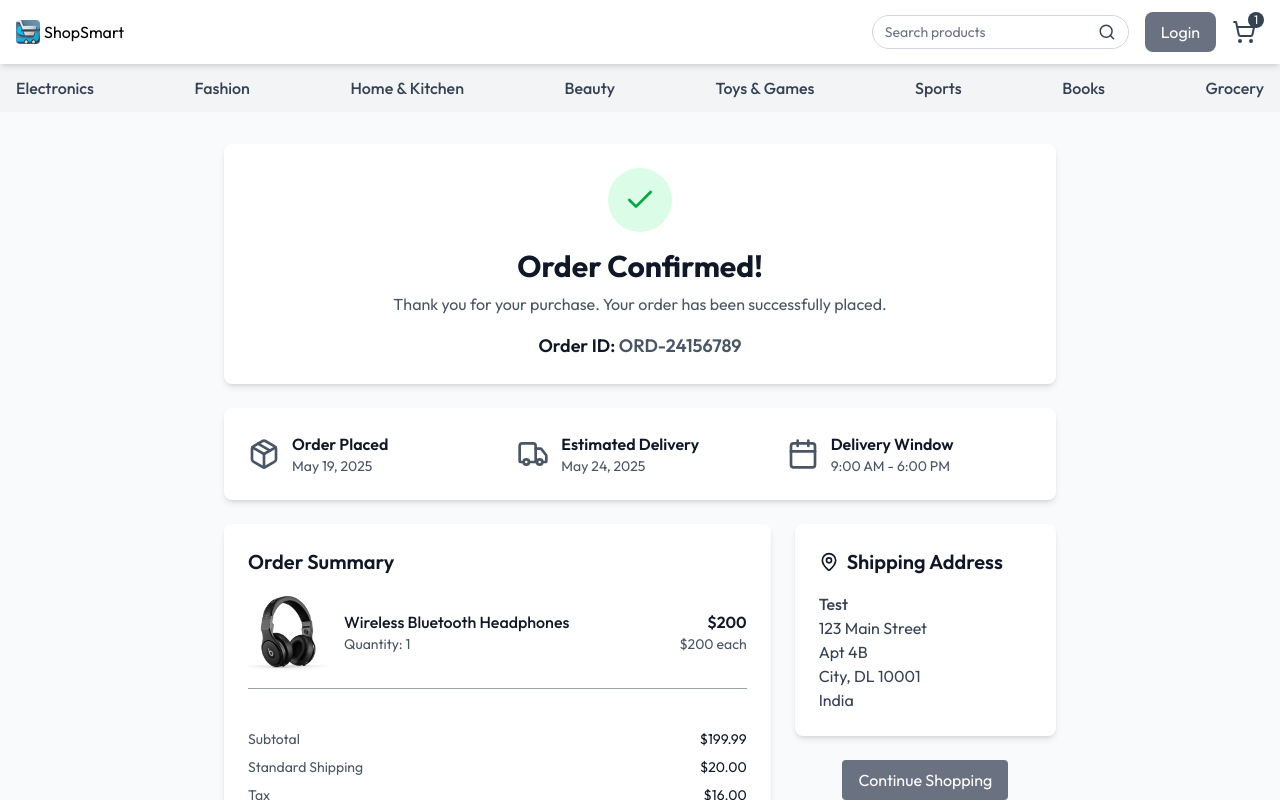
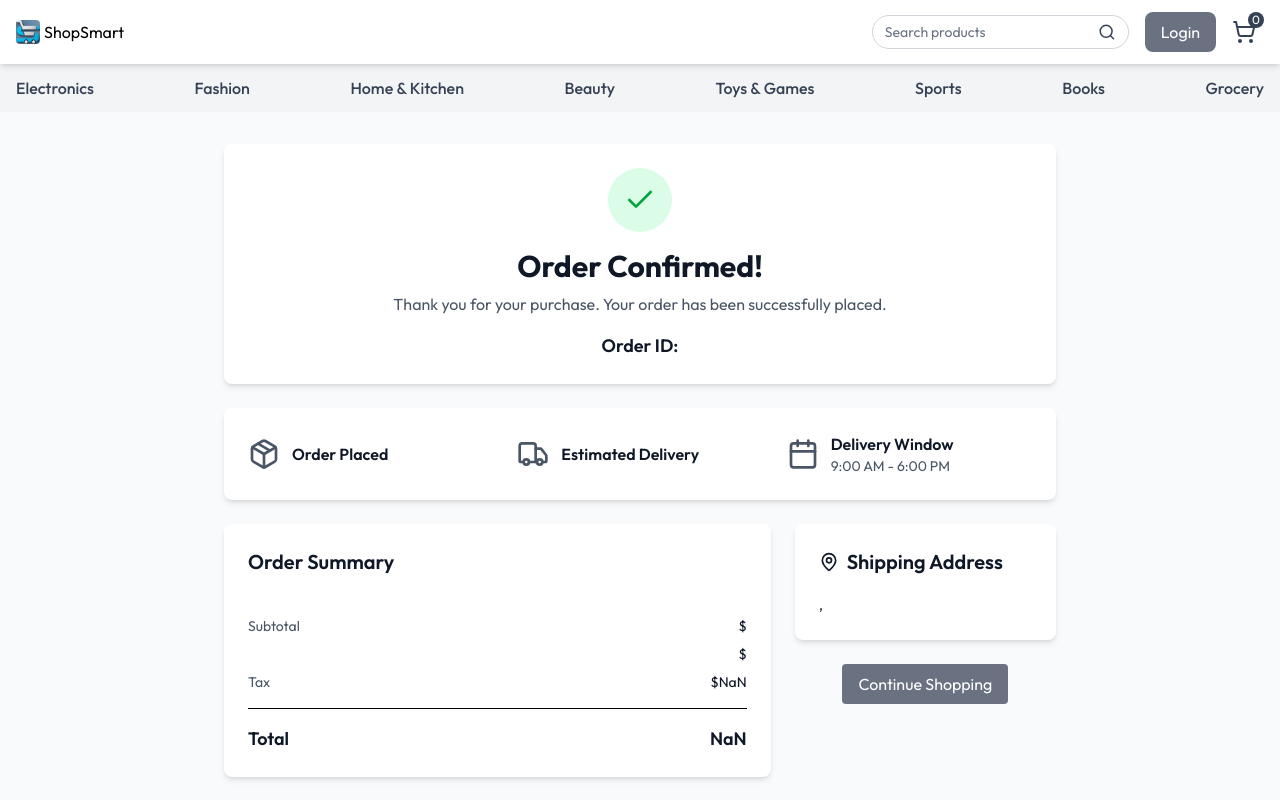
Before and after one commit to pradipkumarmadheshiya/ShopSmart, a React (Vite) app in the folder client/: page /orderConfirmation in a window 1280 px wide. Shown: the top 800 px of the page. Built offline with nearby package versions, Linux system fonts and the light colour scheme.

Commit message:
update in cart functionality

```diff
--- a/client/src/components/Navbar.jsx
+++ b/client/src/components/Navbar.jsx
@@ -5,7 +5,7 @@ import {X, Menu, Search, User, ShoppingCart} from "lucide-react"
 const Navbar = () => {
 
   const {
-    isMenuOpen, setIsMenuOpen, searchQuery, setSearchQuery, cartItems, categories, navigate, setShowUserLoggedIn, user, setUser
+    isMenuOpen, setIsMenuOpen, searchQuery, setSearchQuery, cartItems, categories, navigate, setShowUserLoggedIn, getCartCount, user, setUser
   }=useAppContext()
 
   useEffect(()=>{
@@ -60,9 +60,9 @@ const Navbar = () => {
                 onClick={()=> {navigate("/cart"); window.scrollTo(0,0)}}>
                   <ShoppingCart />
                   {
-                    cartItems.length > 0 && (
+                    (
                       <span className='absolute -top-2 -right-2 bg-gray-700 text-white text-xs rounded-full w-4 h-4 flex items-center justify-center'>
-                        {cartItems.length}
+                        {getCartCount()}
                       </span>
                     )
                   }
--- a/client/src/constants/index.js
+++ b/client/src/constants/index.js
@@ -347,43 +347,4 @@ const banners = [
   }
 ];
 
-const userAllOrders=[{
-  orderId: "ORD-24156789",
-  orderDate: "May 19, 2025",
-  status: 'Delivered',
-  estimatedDelivery: "May 24, 2025",
-  total: 220.99,
-  products: [
-    {
-      id: 1,
-      name: "Wireless Bluetooth Headphones",
-      price: 199.99,
-      quantity: 1,
-      image: assets.headphone
-    }
-  ],
-  shipping: {
-    method: "Standard Shipping",
-    cost: 20
-  },
-  shippingAddress: {
-    name: "Test",
-    street: "123 Main Street",
-    apartment: "Apt 4B",
-    city: "City",
-    state: "DL",
-    zipCode: "10001",
-    country: "India"
-  },
-  billingAddress: {
-    name: "Test",
-    street: "123 Main Street",
-    apartment: "Apt 4B",
-    city: "City",
-    state: "DL",
-    zipCode: "10001",
-    country: "India"
-  },
-}]
-
-export {productsList, categoriesList, banners, userAllOrders}
+export {productsList, categoriesList, banners}
--- a/client/src/context/AppContext.jsx
+++ b/client/src/context/AppContext.jsx
@@ -1,7 +1,6 @@
-import { createContext, useContext, useState } from "react";
-import { productsList, categoriesList, userAllOrders } from "../constants";
+import { createContext, useContext, useEffect, useState } from "react";
+import { productsList, categoriesList } from "../constants";
 import { useNavigate } from "react-router-dom";
-import { assets } from "../assets/assets";
 import toast from "react-hot-toast";
 
 const  AppContext=createContext()
@@ -16,22 +15,33 @@ export const AppContextProvider=({children})=>{
   const [currentPage, setCurrentPage]=useState("login")
   const [showUserLoggedIn, setShowUserLoggedIn]=useState(false)
   const [checkoutStage, setCheckoutStage]=useState("cart")
-  const [cartItems, setCartItems]=useState([{
-    id: 1,
-    name: "Wireless Bluetooth Headphones",
-    price: 199,
-    originalPrice: 249,
-    quantity: 1,
-    image: assets.headphone,
-    inStock: true
-  },])
+  const [cartItems, setCartItems]=useState({})
   const [products, setProducts] = useState(productsList)
   const [categories, setCategories] = useState(categoriesList)
-  const [userOrders, setUserOrders]=useState(userAllOrders)
+  const [userOrders, setUserOrders]=useState([])
   const [currentCategory, setCurrentCategory] = useState(null)
   const [sortOption, setSortOption] = useState('featured')
   const [mobileFiltersOpen, setMobileFiltersOpen] = useState(false)
-  const [quantity, setQuantity] = useState(1);
+  const [quantity, setQuantity] = useState(0);
+  const [cartArray, setCartArray]=useState([])
+  const navigate=useNavigate()
+
+  const getCart=()=>{
+      let tempArray=[]
+      for(const key in cartItems){
+          const product=products.find((item)=>item.id===Number(key))
+          product.quantity=cartItems[key]
+          tempArray.push(product)
+      }
+      setCartArray(tempArray)
+  }
+
+  useEffect(()=>{
+      if (products.length>0 && cartItems){
+          getCart()
+      }
+  },[products, cartItems])
+
   const [filters, setFilters] = useState({
       priceRange: { min: 0, max: 2500 },
       brands: [],
@@ -52,8 +62,6 @@ export const AppContextProvider=({children})=>{
       paymentMethod: 'cod'
     });
 
-  const navigate=useNavigate()
-
   const addToCart= (itemId)=>{
       let cartData= structuredClone(cartItems)
 
@@ -64,7 +72,7 @@ export const AppContextProvider=({children})=>{
           cartData[itemId]=1
       }
 
-      // setCartItems(cartData)
+      setCartItems(cartData)
       toast.success("Added to Cart")
   }
 
@@ -80,9 +88,16 @@ export const AppContextProvider=({children})=>{
       setCartItems(cartData)
   }
 
+    const getCartCount=()=>{
+      let totalCount=0
+      for(const item in cartItems){
+          totalCount+=cartItems[item]
+      }
+      return totalCount
+  }
 
   const value={
-      isMenuOpen, setIsMenuOpen, searchQuery, setSearchQuery, selectedProduct, setSelectedProduct, currentPage, setCurrentPage, showUserLoggedIn, setShowUserLoggedIn, checkoutStage, setCheckoutStage, cartItems, setCartItems, categories, setCategories, products, setProducts, userOrders, setUserOrders, currentCategory, setCurrentCategory, sortOption, setSortOption, mobileFiltersOpen, setMobileFiltersOpen, filters, setFilters, navigate, quantity, setQuantity, addressFormData, setAddressFormData, isLoading, setIsLoading, user, setUser, addToCart, removeFromCart
+      isMenuOpen, setIsMenuOpen, searchQuery, setSearchQuery, selectedProduct, setSelectedProduct, currentPage, setCurrentPage, showUserLoggedIn, setShowUserLoggedIn, checkoutStage, setCheckoutStage, cartItems, setCartItems, categories, setCategories, products, setProducts, userOrders, setUserOrders, currentCategory, setCurrentCategory, sortOption, setSortOption, mobileFiltersOpen, setMobileFiltersOpen, filters, setFilters, navigate, quantity, setQuantity, addressFormData, setAddressFormData, isLoading, setIsLoading, user, setUser, addToCart, removeFromCart, getCartCount, cartArray, setCartArray
   }
   return (
     <AppContext.Provider value={value}>
--- a/client/src/pages/CartPage.jsx
+++ b/client/src/pages/CartPage.jsx
@@ -4,15 +4,15 @@ import { useAppContext } from '../context/AppContext';
 import toast from 'react-hot-toast';
 
 const CartPage = () => {
-  const {cartItems, setCartItems, navigate, user, setShowUserLoggedIn} = useAppContext()
+  const {products, cartItems, cartArray, setCartArray, addToCart, removeFromCart, navigate, user, setShowUserLoggedIn} = useAppContext()
 
   const [promoCode, setPromoCode] = useState('');
   const [appliedPromo, setAppliedPromo] = useState(null);
 
   // Calculate totals
   const calculateTotals = () => {
-    const subtotal = cartItems.reduce((sum, item) => sum + (item.price * item.quantity), 0);
-    const totalMRP = cartItems.reduce((sum, item) => sum + (item.price * item.quantity), 0);
+    const subtotal = cartArray.reduce((sum, item) => sum + (item.price * item.quantity), 0);
+    const totalMRP = cartArray.reduce((sum, item) => sum + (item.price * item.quantity), 0);
     const itemDiscount = totalMRP - subtotal;
 
     let promoDiscount = 0;
@@ -37,15 +37,11 @@ const CartPage = () => {
 
   const updateQuantity = (id, newQuantity) => {
     if (newQuantity < 1) return;
-    setCartItems(items =>
+    setCartArray(items =>
       items.map(item =>
         item.id === id ? { ...item, quantity: newQuantity } : item
       )
     );
-  };
-
-  const removeItem = (id) => {
-    setCartItems(items => items.filter(item => item.id !== id));
   };
 
   const applyPromoCode = () => {
@@ -76,7 +72,7 @@ const CartPage = () => {
     window.scrollTo(0, 0);
   };
 
-  if (cartItems.length === 0) {
+  if (cartArray.length === 0) {
     return (
       <div className="min-h-screen bg-gray-50 py-8">
         <div className="max-w-4xl mx-auto px-4">
@@ -100,15 +96,15 @@ const CartPage = () => {
         {/* Page Header */}
         <div className="mb-8">
           <h1 className="text-3xl font-bold text-gray-800">Shopping Cart</h1>
-          <p className="text-gray-600 mt-2"><span className='text-black'>{cartItems.length}</span> items in your cart</p>
+          <p className="text-gray-600 mt-2"><span className='text-black'>{cartArray.length}</span> items in your cart</p>
         </div>
 
         <div className="grid grid-cols-1 lg:grid-cols-3 gap-8">
           {/* Cart Items */}
           <div className="lg:col-span-2">
             <div className="bg-white rounded-lg shadow-sm">
-              {cartItems.map((item, index) => (
-                <div key={item.id} className={`p-6 ${index !== cartItems.length - 1 ? 'border-b border-gray-200' : ''}`}>
+              {cartArray.map((item, index) => (
+                <div key={item.id} className={`p-6 ${index !== cartArray.length - 1 ? 'border-b border-gray-200' : ''}`}>
                   <div className="flex flex-col sm:flex-row gap-4">
                     {/* Product Image */}
                     <div className="flex-shrink-0">
@@ -131,7 +127,7 @@ const CartPage = () => {
                               {Math.round(((item.originalPrice - item.price) / item.originalPrice) * 100)}% off
                             </span>
                           </div>
-                          {!item.inStock && (
+                          {!item.availability && (
                             <span className="inline-block mt-2 px-2 py-1 bg-red-100 text-red-600 text-xs rounded">
                               Out of Stock
                             </span>
@@ -145,7 +141,9 @@ const CartPage = () => {
                           <span className="text-sm text-gray-600">Qty:</span>
                           <div className="flex items-center border border-gray-00 rounded ">
                             <button
-                              onClick={() => updateQuantity(item.id, item.quantity - 1)}
+                              onClick={() => {updateQuantity(item.id, item.quantity - 1);
+                                toast.error("removed 1 item from cart")
+                              }}
                               className="p-1 hover:bg-gray-100 transition-colors"
                               disabled={item.quantity <= 1}
                             >
@@ -155,7 +153,9 @@ const CartPage = () => {
                               {item.quantity}
                             </span>
                             <button
-                              onClick={() => updateQuantity(item.id, item.quantity + 1)}
+                              onClick={() => {updateQuantity(item.id, item.quantity + 1);
+                                toast.success("1 more item added to cart")
+                              }}
                               className="p-1 hover:bg-gray-100 transition-colors"
                             >
                               <Plus className="w-4 h-4" />
@@ -165,7 +165,7 @@ const CartPage = () => {
 
                         <div>
                           <button
-                            onClick={() => removeItem(item.id)}
+                            onClick={() => removeFromCart(item.id)}
                             className="flex items-center gap-1 text-red-500 hover:text-red-700 text-sm transition-colors cursor-pointer"
                           >
                             <Trash2 className="w-4 h-4" />
--- a/client/src/pages/CheckoutPage.jsx
+++ b/client/src/pages/CheckoutPage.jsx
@@ -5,13 +5,13 @@ import toast from 'react-hot-toast';
 
 const CheckoutPage = () => {
 
-  const {addressFormData, setAddressFormData, cartItems, navigate}
+  const {addressFormData, setAddressFormData, cartArray, navigate}
   =useAppContext()
 
   const [errors, setErrors] = useState({});
   const [isSubmitting, setIsSubmitting] = useState(false);
 
-  const subtotal = cartItems.reduce((sum, item) => sum + (item.price * item.quantity), 0);
+  const subtotal = cartArray.reduce((sum, item) => sum + (item.price * item.quantity), 0);
   const shipping = 20
   const tax = subtotal * 0.08;
   const total = subtotal + shipping + tax;
@@ -327,7 +327,7 @@ const CheckoutPage = () => {
 
               {/* Cart Items */}
               <div className="space-y-4 mb-6">
-                {cartItems.map((item) => (
+                {cartArray.map((item) => (
                   <div key={item.id} className="flex items-center space-x-3">
                     <img
                       src={item.image}
--- a/client/src/pages/OrderConfirmationPage.jsx
+++ b/client/src/pages/OrderConfirmationPage.jsx
@@ -3,13 +3,30 @@ import { useAppContext } from '../context/AppContext';
 
 function OrderConfirmationPage() {
 
-  const {userOrders, navigate}=useAppContext()
+  const {userOrders, setUserOrders, navigate, cartArray}=useAppContext()
 
   const latestOrderIdx=userOrders.length-1
 
-  let subtotal = userOrders[latestOrderIdx].products.reduce((sum, product) => sum + (product.price * product.quantity), 0);
+  let subtotal = userOrders[latestOrderIdx]?.products.reduce((sum, product) => sum + (product.price * product.quantity), 0);
   const tax = subtotal * 0.08; // 8% tax
-  const total=subtotal+tax+userOrders[latestOrderIdx].shipping.cost
+  const total=subtotal+tax+userOrders[latestOrderIdx]?.shipping.cost
+
+  cartArray.forEach((item)=>{
+    let tempItem={}
+    tempItem.orderId=11111
+    tempItem.orderDate=new Date().toLocaleDateString()
+    tempItem.status="On the way"
+    tempItem.estimatedDelivery=Number(new Date().getDate())+3
+    tempItem.total=total
+    tempItem.products={
+      id:item.id,
+      name:item.name,
+      price:item.price,
+      quantity:item.quantity,
+      image:item.image
+    }
+
+  })
 
   return (
     <div className="min-h-screen bg-gray-50 py-8">
@@ -25,7 +42,7 @@ function OrderConfirmationPage() {
               Thank you for your purchase. Your order has been successfully placed.
             </p>
             <div className="text-lg font-semibold text-gray-900">
-              Order ID: <span className="text-gray-600">{userOrders[latestOrderIdx].orderId}</span>
+              Order ID: <span className="text-gray-600">{userOrders[latestOrderIdx]?.orderId}</span>
             </div>
           </div>
         </div>
@@ -39,7 +56,7 @@ function OrderConfirmationPage() {
               </div>
               <div>
                 <h3 className="font-semibold text-gray-900">Order Placed</h3>
-                <p className="text-sm text-gray-600">{userOrders[latestOrderIdx].orderDate}</p>
+                <p className="text-sm text-gray-600">{userOrders[latestOrderIdx]?.orderDate}</p>
               </div>
             </div>
             <div className="flex items-center space-x-3">
@@ -48,7 +65,7 @@ function OrderConfirmationPage() {
               </div>
               <div>
                 <h3 className="font-semibold text-gray-900">Estimated Delivery</h3>
-                <p className="text-sm text-gray-600">{userOrders[latestOrderIdx].estimatedDelivery}</p>
+                <p className="text-sm text-gray-600">{userOrders[latestOrderIdx]?.estimatedDelivery}</p>
               </div>
             </div>
             <div className="flex items-center space-x-3">
@@ -69,7 +86,7 @@ function OrderConfirmationPage() {
             <div className="bg-white rounded-lg shadow-md p-6">
               <h2 className="text-xl font-semibold text-gray-900 mb-4">Order Summary</h2>
               <div className="space-y-4">
-                {userOrders[latestOrderIdx].products.map((product) => (
+                {userOrders[latestOrderIdx]?.products.map((product) => (
                   <div key={product.id} className="flex items-center space-x-4 border-b border-gray-400 pb-4">
                     <img
                       src={product.image}
@@ -94,11 +111,11 @@ function OrderConfirmationPage() {
               <div className="mt-6 pt-4">
                 <div className="flex justify-between text-sm mb-2">
                   <span className="text-gray-600">Subtotal</span>
-                  <span className="text-gray-900">${subtotal.toFixed(2)}</span>
+                  <span className="text-gray-900">${subtotal?.toFixed(2)}</span>
                 </div>
                 <div className="flex justify-between text-sm mb-2">
-                  <span className="text-gray-600">{userOrders[latestOrderIdx].shipping.method}</span>
-                  <span className="text-gray-900">${userOrders[latestOrderIdx].shipping.cost.toFixed(2)}</span>
+                  <span className="text-gray-600">{userOrders[latestOrderIdx]?.shipping.method}</span>
+                  <span className="text-gray-900">${userOrders[latestOrderIdx]?.shipping.cost.toFixed(2)}</span>
                 </div>
                 <div className="flex justify-between text-sm mb-4">
                   <span className="text-gray-600">Tax</span>
@@ -121,15 +138,15 @@ function OrderConfirmationPage() {
                 Shipping Address
               </h2>
               <div className="text-gray-700">
-                <p className="font-medium">{userOrders[latestOrderIdx].shippingAddress.name}</p>
-                <p>{userOrders[latestOrderIdx].shippingAddress.street}</p>
-                {userOrders[latestOrderIdx].shippingAddress.apartment && (
-                  <p>{userOrders[latestOrderIdx].shippingAddress.apartment}</p>
+                <p className="font-medium">{userOrders[latestOrderIdx]?.shippingAddress.name}</p>
+                <p>{userOrders[latestOrderIdx]?.shippingAddress.street}</p>
+                {userOrders[latestOrderIdx]?.shippingAddress.apartment && (
+                  <p>{userOrders[latestOrderIdx]?.shippingAddress.apartment}</p>
                 )}
                 <p>
-                  {userOrders[latestOrderIdx].shippingAddress.city}, {userOrders[latestOrderIdx].shippingAddress.state} {userOrders[latestOrderIdx].shippingAddress.zipCode}
+                  {userOrders[latestOrderIdx]?.shippingAddress.city}, {userOrders[latestOrderIdx]?.shippingAddress.state} {userOrders[latestOrderIdx]?.shippingAddress.zipCode}
                 </p>
-                <p>{userOrders[latestOrderIdx].shippingAddress.country}</p>
+                <p>{userOrders[latestOrderIdx]?.shippingAddress.country}</p>
               </div>
             </div>
 
--- a/client/src/pages/ProductDetails.jsx
+++ b/client/src/pages/ProductDetails.jsx
@@ -7,7 +7,7 @@ const ProductDetails = () => {
   const [selectedImage, setSelectedImage] = useState(0);
   const [selectedSize, setSelectedSize] = useState('');
 
-  const {products, addToCart, quantity, setQuantity, navigate, setShowUserLoggedIn, user}=useAppContext()
+  const {products, addToCart, removeFromCart, quantity, setQuantity, navigate, setShowUserLoggedIn, user}=useAppContext()
 
   const {id}=useParams()
   const product=products.find((item)=>item.id==id)
@@ -15,7 +15,7 @@ const ProductDetails = () => {
   const handleQuantityChange = (action) => {
     if (action === 'increment') {
       setQuantity(prev => prev + 1);
-    } else if (action === 'decrement' && quantity > 1) {
+    } else if (action === 'decrement' && quantity > 0) {
       setQuantity(prev => prev - 1);
     }
   };
@@ -128,9 +128,11 @@ const ProductDetails = () => {
             <h3 className="text-lg font-semibold mb-3">Quantity</h3>
             <div className="flex items-center space-x-3">
               <button
-                onClick={() => handleQuantityChange('decrement')}
+                onClick={() => {handleQuantityChange('decrement');
+                  removeFromCart(product.id)
+                }}
                 className="p-2 border border-gray-300 rounded-md hover:bg-gray-50"
-                disabled={quantity === 1}
+                disabled={quantity === 0}
               >
                 <Minus className="w-4 h-4" />
               </button>
@@ -138,7 +140,9 @@ const ProductDetails = () => {
                 {quantity}
               </span>
               <button
-                onClick={() => handleQuantityChange('increment')}
+                onClick={() => {handleQuantityChange('increment');
+                  addToCart(product.id)
+                }}
                 className="p-2 border border-gray-300 rounded-md hover:bg-gray-50"
               >
                 <Plus className="w-4 h-4" />
@@ -148,7 +152,7 @@ const ProductDetails = () => {
 
           {/* Action Buttons */}
           <div className="space-y-3">
-            <button onClick={()=>addToCart()}
+            <button onClick={()=>{addToCart(); handleQuantityChange('increment')}}
             className="w-full bg-gray-400 text-white py-3 rounded-lg font-semibold hover:bg-gray-500 transition-colors duration-200 cursor-pointer">
               Add to Cart
             </button>
```
